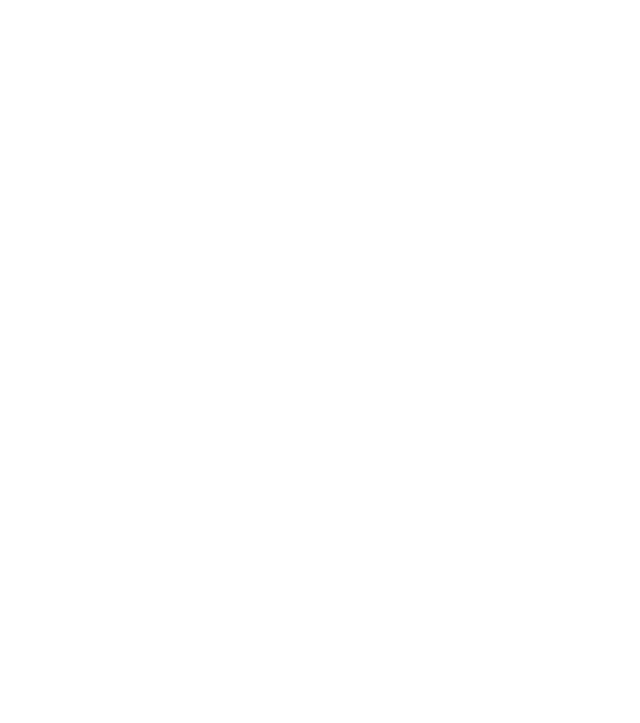
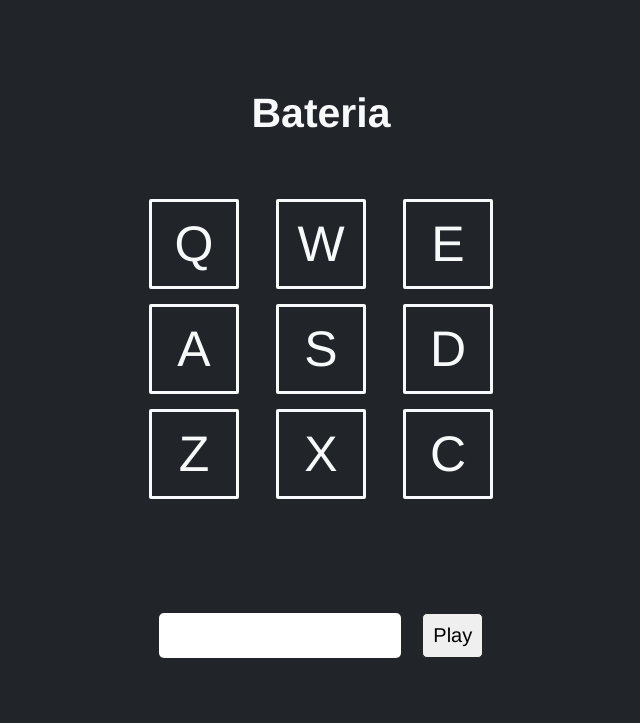
Before and after one commit to marcosfrancomarinho/bateria, a website: page index.html in a window 1280 px wide. Shown: the whole page, without its empty margins (319-959 px from the left). Drawn offline with Linux system fonts and the light colour scheme.

Commit message:
finalizando projeto 13/01/2024 18:58

```diff
--- a/assets/css/style.css
+++ b/assets/css/style.css
@@ -0,0 +1,106 @@
+:root {
+    --seasalt: #f8f9faff;
+    --antiflash-white: #e9ecefff;
+    --platinum: #dee2e6ff;
+    --french-gray: #ced4daff;
+    --french-gray-2: #adb5bdff;
+    --slate-gray: #6c757dff;
+    --outer-space: #495057ff;
+    --onyx: #343a40ff;
+    --eerie-black: #212529ff;
+    --red: red;
+}
+
+* {
+    margin: 0;
+    padding: 0;
+    box-sizing: border-box;
+}
+
+html {
+    display: flex;
+    flex-direction: column;
+    align-items: center;
+    justify-content: center;
+    height: 100%;
+}
+
+body {
+    height: 80%;
+    font-family: 'Franklin Gothic Medium', 'Arial Narrow', Arial, sans-serif;
+    font-size: 62.5%;
+    display: flex;
+    flex-direction: column;
+    align-items: center;
+    background-color: var(--eerie-black);
+}
+
+header h1 {
+    font-size: 4.1em;
+    color: var(--seasalt);
+    margin: 10px;
+}
+
+main {
+    display: flex;
+    flex-direction: column;
+    justify-content: space-evenly;
+    height: 100%;
+}
+
+.template-cards {
+    display: grid;
+    grid-template: auto auto auto/auto auto auto;
+    align-items: center;
+    justify-items: center;
+    gap: 15px;
+}
+
+.card {
+    font-size: 5em;
+    border: 3px solid var(--seasalt);
+    color: var(--seasalt);
+    width: 90px;
+    height: 90px;
+    display: flex;
+    align-items: center;
+    justify-content: center;
+    border-radius: 2px;
+}
+
+.play {
+    display: flex;
+    justify-content: space-around;
+    padding: 10px;
+}
+
+.play input {
+    border: none;
+    outline: none;
+    padding: 10px;
+    border-radius: 5px;
+    font-size: 2em;
+    width: 70%;
+}
+
+.play button {
+    border: none;
+    padding: 10px;
+    outline: none;
+    cursor: pointer;
+    font-size: 2em;
+    font-family: 'Franklin Gothic Medium', 'Arial Narrow', Arial, sans-serif;
+    border-radius: 5px;
+    border: 1px solid var(--eerie-black);
+    transition: 0.6s all;
+}
+
+.play button:hover {
+    background-color: var(--eerie-black);
+    color: var(--seasalt);
+    border-color: var(--seasalt);
+}
+
+.press {
+    border-color: var(--red);
+}
--- a/assets/js/app.js
+++ b/assets/js/app.js
@@ -0,0 +1,40 @@
+window.onkeyup = (e) => sounds(e.code)
+const $ = value => {
+    const elm = document.querySelectorAll(value)
+    return elm.length > 1 ? elm : elm[0]
+}
+function sounds(key) {
+    const letter = (key.substring(3)).toLowerCase()
+    if ($('.sound-' + letter) !== undefined) {
+        $('.sound-' + letter).currentTime = 0
+        $('.sound-' + letter).play()
+        contrast(letter)
+    }
+}
+function contrast(letter) {
+    $(".keys-" + letter).classList.add("press")
+    setTimeout(() => {
+        $(".keys-" + letter).classList.remove("press")
+    }, 100)
+}
+$("button").onclick = () => {
+    const lyrics = ($("#music").value).toLowerCase().split("")
+    const response = lyrics.filter(letter => {
+        if (letter === "q" || letter === "w" || letter === "e" || letter === "a" || letter === "s" || letter === "d" || letter === "z" || letter === "x" || letter === "c") {
+            return true
+        }
+    })
+    listenMusic.bind(response)()
+}
+function listenMusic() {
+    let i = 0
+    const loop = setInterval(() => {
+        if (i >= this.length) {
+            clearInterval(loop)
+        } else {
+            const upp = (this[i]).toUpperCase()
+            sounds("Key" + upp)
+        }
+        i++
+    }, 200)
+}
--- a/index.html
+++ b/index.html
@@ -10,7 +10,55 @@
 </head>
 
 <body>
-
+    <header>
+        <h1>Bateria</h1>
+    </header>
+    <main>
+        <section class="template-cards">
+            <div class="card keys-q">Q</div>
+            <div class="card keys-w">W</div>
+            <div class="card keys-e">E</div>
+            <div class="card keys-a">A</div>
+            <div class="card keys-s">S</div>
+            <div class="card keys-d">D</div>
+            <div class="card keys-z">Z</div>
+            <div class="card keys-x">X</div>
+            <div class="card keys-c">C</div>
+        </section>
+        <section class="sounds">
+            <audio class="sound-q">
+                <source src="./assets/sounds/keyq.wav">
+            </audio>
+            <audio class="sound-w">
+                <source src="./assets/sounds/keyw.wav">
+            </audio>
+            <audio class="sound-e">
+                <source src="./assets/sounds/keye.wav">
+            </audio>
+            <audio class="sound-a">
+                <source src="./assets/sounds/keya.wav">
+            </audio>
+            <audio class="sound-s">
+                <source src="./assets/sounds/keys.wav">
+            </audio>
+            <audio class="sound-d">
+                <source src="./assets/sounds/keyd.wav">
+            </audio>
+            <audio class="sound-z">
+                <source src="./assets/sounds/keyz.wav">
+            </audio>
+            <audio class="sound-x">
+                <source src="./assets/sounds/keyx.wav">
+            </audio>
+            <audio class="sound-c">
+                <source src="./assets/sounds/keyc.wav">
+            </audio>
+        </section>
+        <section class="play">
+            <input type="text" name="music" id="music">
+            <button>Play</button>
+        </section>
+    </main>
 </body>
 
 </html>
```
